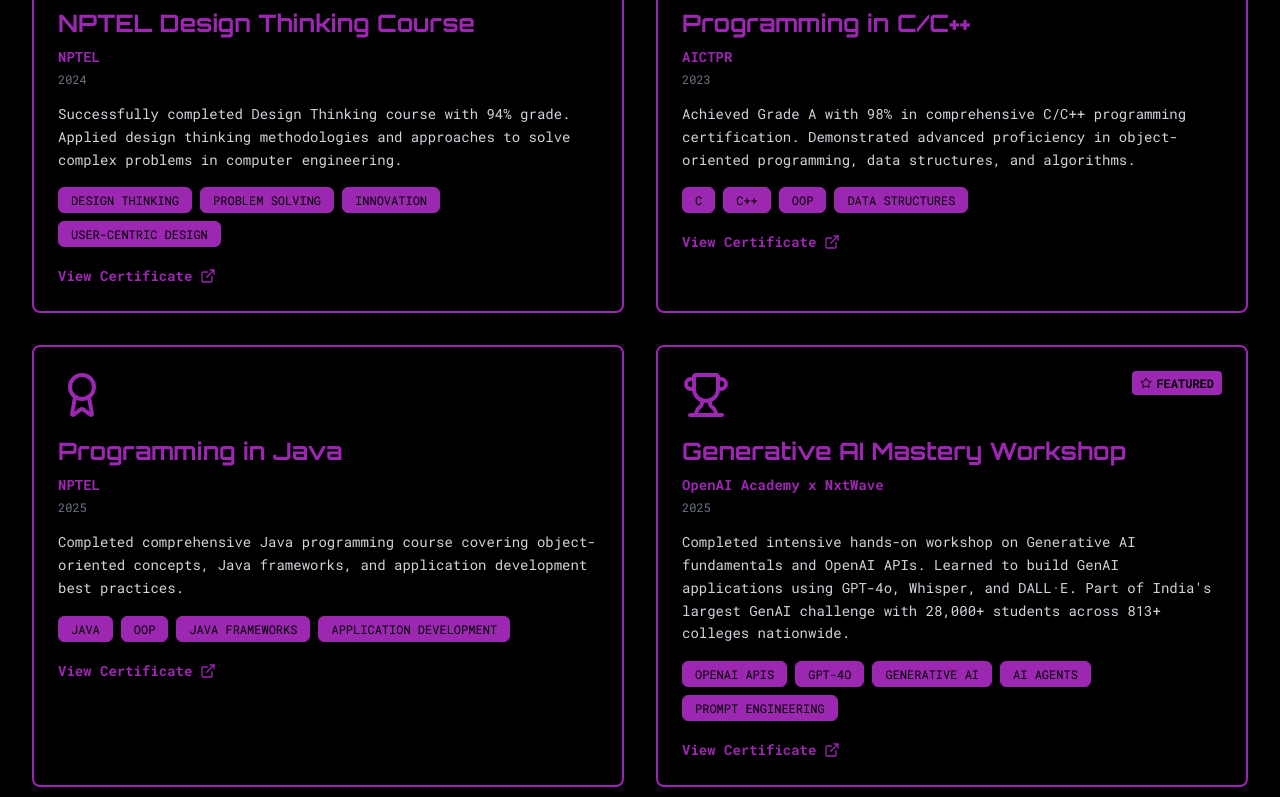
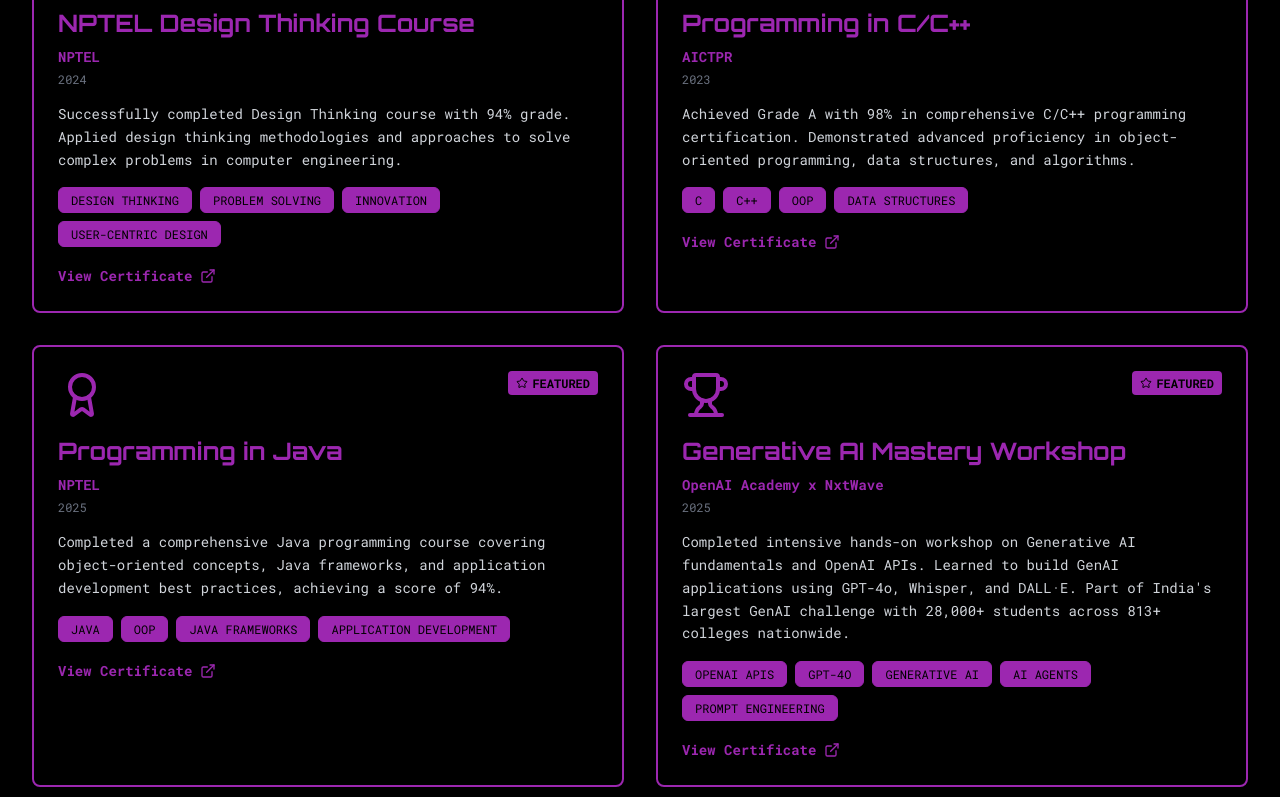
Before and after one commit to Hrishikesh-Gavai/Hrishikesh-Gavai-Portfolio, a React (Create React App) app: page /certifications in a window 1280 px wide. Shown: the part 838-1635 px from the top of the page. Built offline with nearby package versions, Linux system fonts and the light colour scheme.

Commit message:
Update CertificationsPage.jsx

```diff
--- a/src/pages/CertificationsPage.jsx
+++ b/src/pages/CertificationsPage.jsx
@@ -49,17 +49,17 @@
       skills: ['C', 'C++', 'OOP', 'Data Structures'],
       icon: <CheckCircle className="w-12 h-12" style={{ color: `var(--primary-color)` }} />,
       link: 'https://drive.google.com/file/d/1eLyLO0Lo816AJeHge5QYyYAIZViLwbg6/view?usp=drive_link',
-      featured: false,
+      featured: true,
     },
     {
       title: 'Programming in Java',
       issuer: 'NPTEL',
       date: '2025',
-      description: 'Completed comprehensive Java programming course covering object-oriented concepts, Java frameworks, and application development best practices.',
+      description: 'Completed a comprehensive Java programming course covering object-oriented concepts, Java frameworks, and application development best practices, achieving a score of 94%.',
       skills: ['Java', 'OOP', 'Java Frameworks', 'Application Development'],
       icon: <Award className="w-12 h-12" style={{ color: `var(--primary-color)` }} />,
-      link: 'https://drive.google.com/file/d/1-Q50-M8tF84G1_TnP2oPcMBi0scFGVNN/view?usp=drive_link',
-      featured: false,
+      link: 'https://drive.google.com/file/d/1vRRBGP06GnfkdhsJA7isPaJIlMi7U_Sz/view?usp=drive_link',
+      featured: true,
     },
     {
       title: 'Generative AI Mastery Workshop',
```
